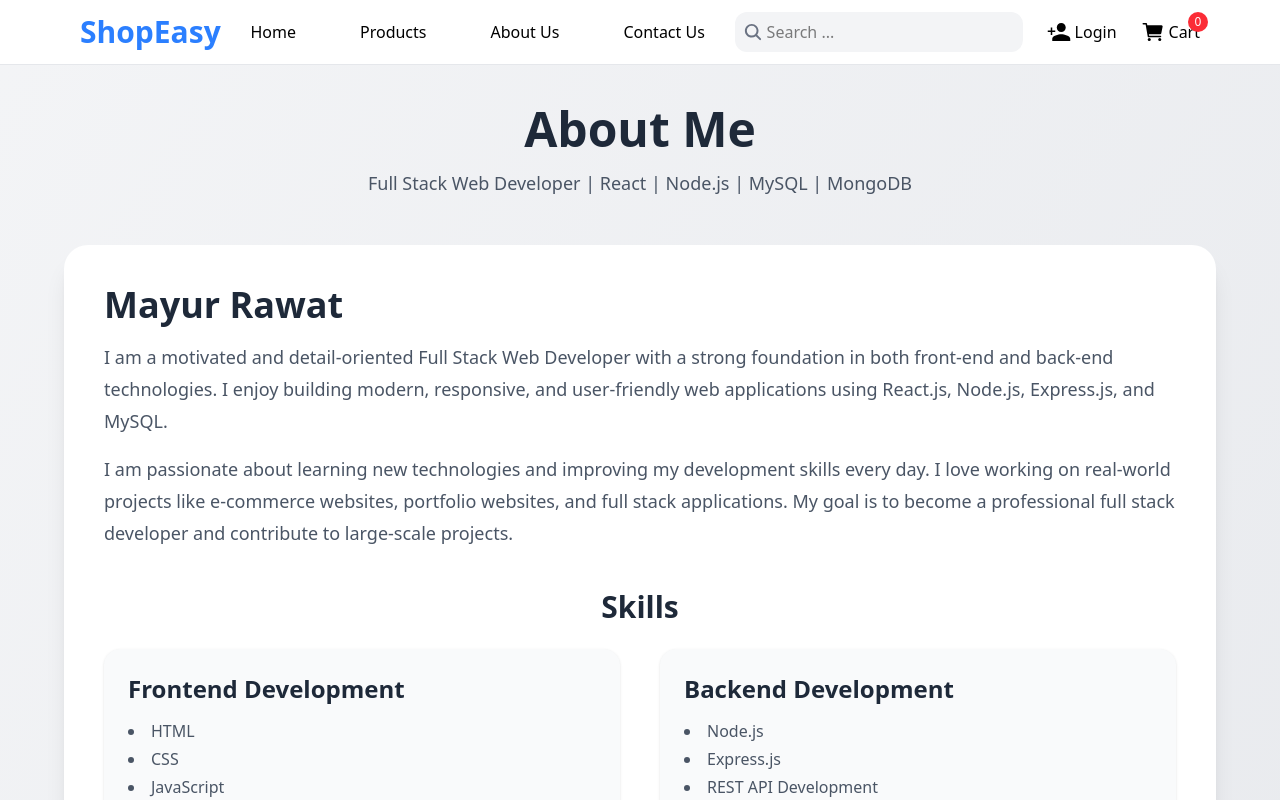
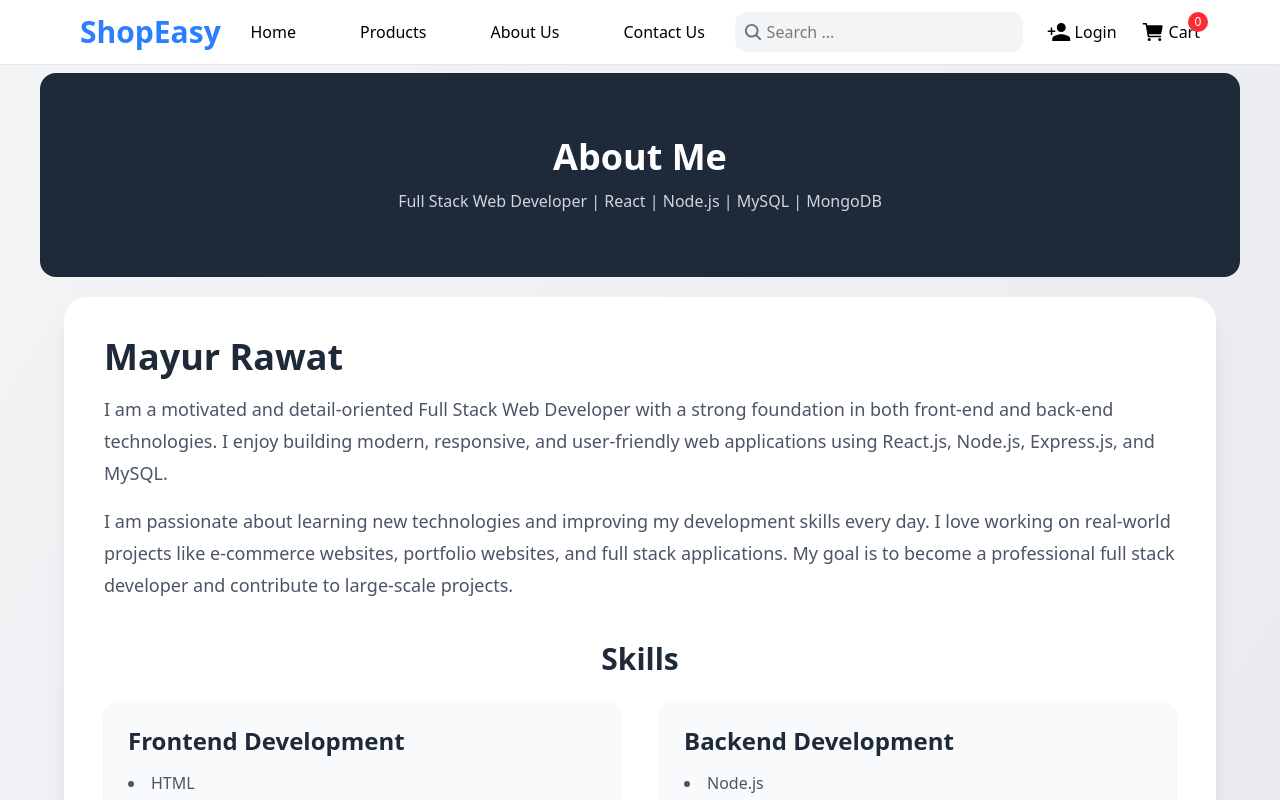
Before and after one commit to fozirawat6869/Ecommerce-Website, a React (Vite) app in the folder e-commerce/: page /About in a window 1280 px wide. Shown: the top 800 px of the page. Built offline with nearby package versions, Linux system fonts and the light colour scheme; no server answers; the HTML template or start-up script is replaced by a standard one.

Commit message:
add all filters logic related to the categories in backend categoryProducts api

```diff
--- a/e-commerce/src/components/pages/AboutUs.jsx
+++ b/e-commerce/src/components/pages/AboutUs.jsx
@@ -3,20 +3,23 @@ import React from "react";
 
 function AboutUs() {
   return (
-    <div className="bg-gradient-to-br from-gray-100 to-gray-200 min-h-screen py-10 px-4 sm:px-6 lg:px-8">
+    <div className="bg-gradient-to-br from-gray-100 to-gray-200 min-h-screen py-2 px-4 sm:px-6 lg:px-10">
+
+
+      {/* Heading */}
+        <div className="bg-gray-800 rounded-2xl text-white py-12 sm:py-16 text-center px-10 mb-5">
+          <h1 className="text-3xl sm:text-4xl font-bold">
+            About Me
+          </h1>
+
+          <p className="mt-3 text-gray-300 text-sm sm:text-base">
+            Full Stack Web Developer | React | Node.js | MySQL | MongoDB
+          </p>
+        </div>
 
       <div className="max-w-6xl mx-auto">
 
-        {/* Heading */}
-        <div className="text-center mb-10 sm:mb-12">
-          <h1 className="text-3xl sm:text-4xl lg:text-5xl font-bold text-gray-800">
-            About Me
-          </h1>
 
-          <p className="text-gray-600 mt-3 sm:mt-4 text-base sm:text-lg">
-            Full Stack Web Developer | React | Node.js | MySQL | MongoDB
-          </p>
-        </div>
 
         {/* Main Card */}
         <div className="bg-white rounded-3xl shadow-xl p-6 sm:p-8 lg:p-10">
--- a/e-commerce/src/components/pages/ContactPage.jsx
+++ b/e-commerce/src/components/pages/ContactPage.jsx
@@ -10,7 +10,7 @@ function ContactPage() {
     <div className="min-h-screen bg-gray-100 py-2 px-10">
 
       {/* Top Heading Section */}
-      <div className="bg-gray-800 rounded-2xl text-white py-12 sm:py-16 text-center px-4">
+      <div className="bg-gray-800 rounded-2xl text-white py-12 sm:py-16 text-center px-5 ">
         <h1 className="text-3xl sm:text-4xl font-bold">Contact Us</h1>
         <p className="mt-3 text-gray-300 text-sm sm:text-base">
           Have any questions? We would love to hear from you.
```
Also changed, not shown: 1 other file (tests, documents, lock files or other folders).
